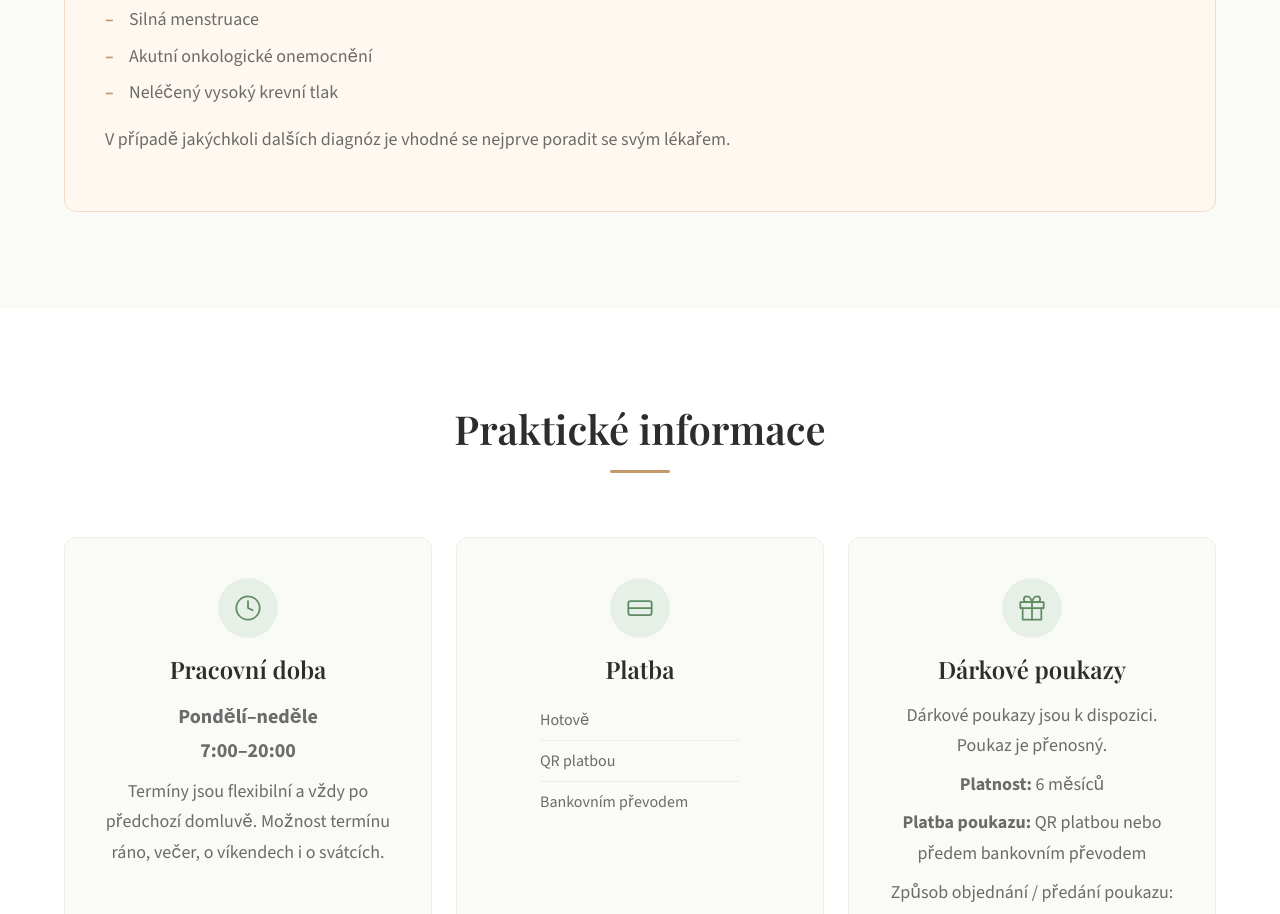
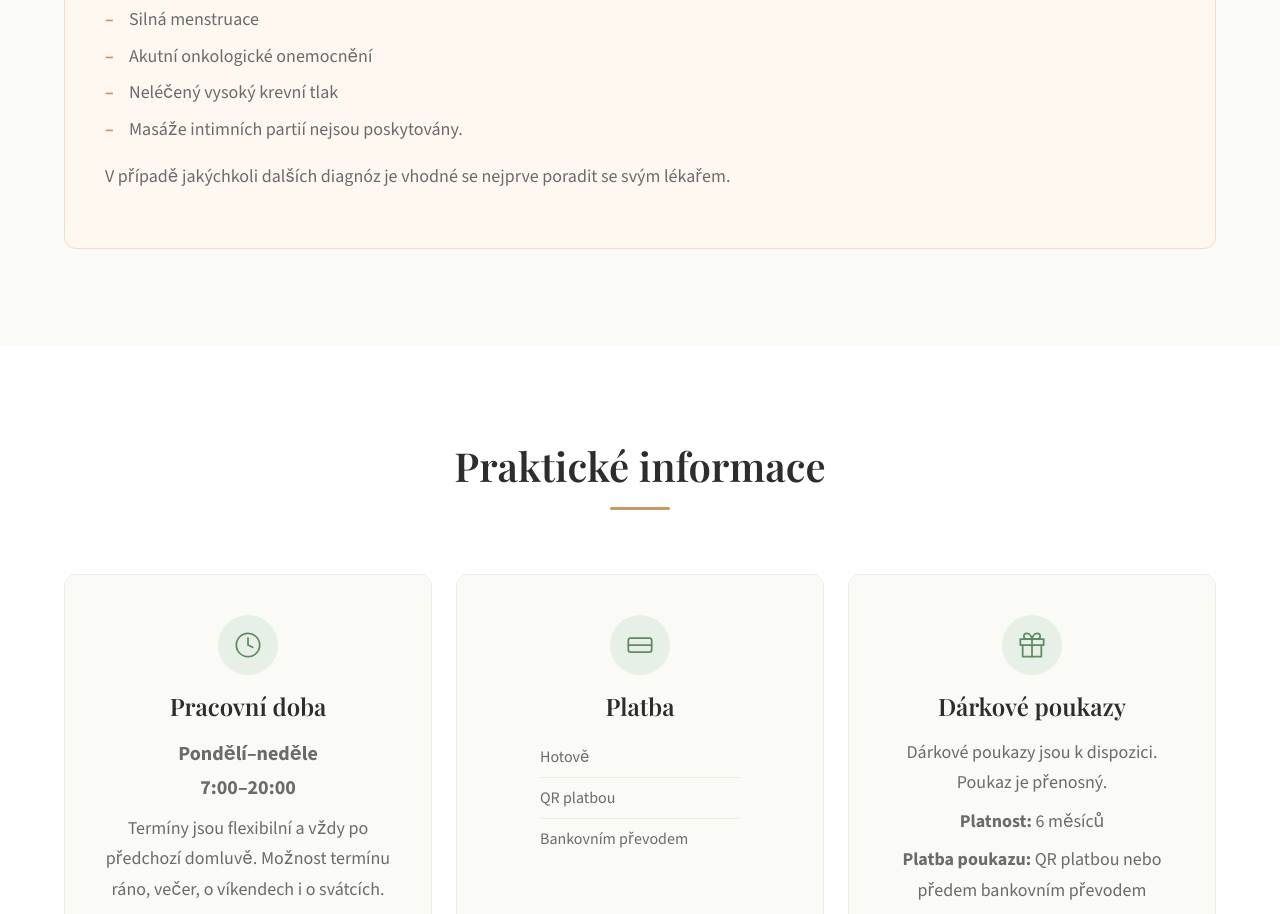
Before and after one commit to gabrieldevcoder-coder/Jana_Cervinkova_AI, a plain HTML site: page index.html in a window 1280 px wide. Shown: the part 4489-5403 px from the top of the page. Drawn offline with nearby package versions, Linux system fonts and the light colour scheme; a web font is replaced by a local one.

Commit message:
last upgrades

```diff
--- a/index.html
+++ b/index.html
@@ -351,6 +351,7 @@
             <li>Silná menstruace</li>
             <li>Akutní onkologické onemocnění</li>
             <li>Neléčený vysoký krevní tlak</li>
+            <li>Masáže intimních partií nejsou poskytovány.</li>
           </ul>
           <p>V&nbsp;případě jakýchkoli dalších diagnóz je vhodné se nejprve poradit se svým lékařem.</p>
         </div>
```
